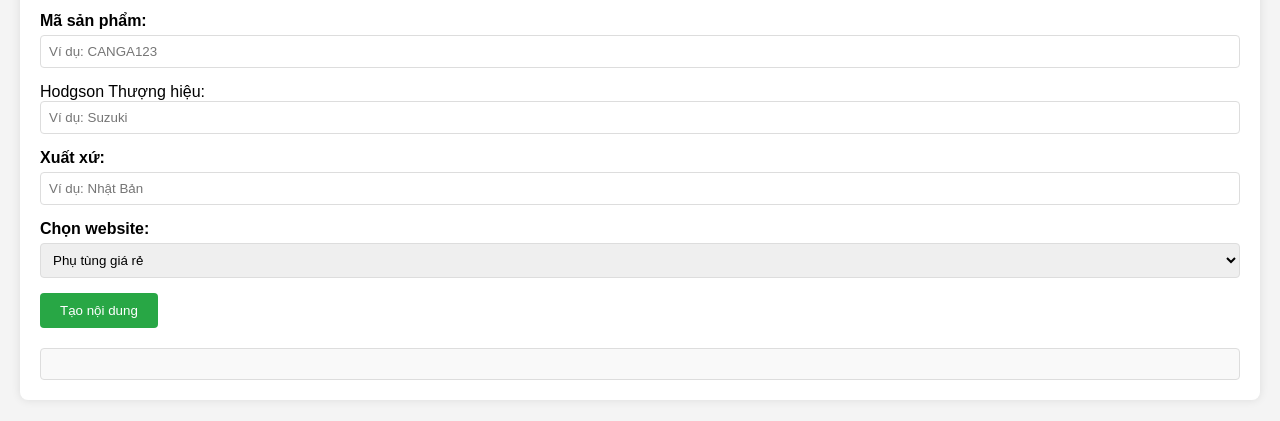
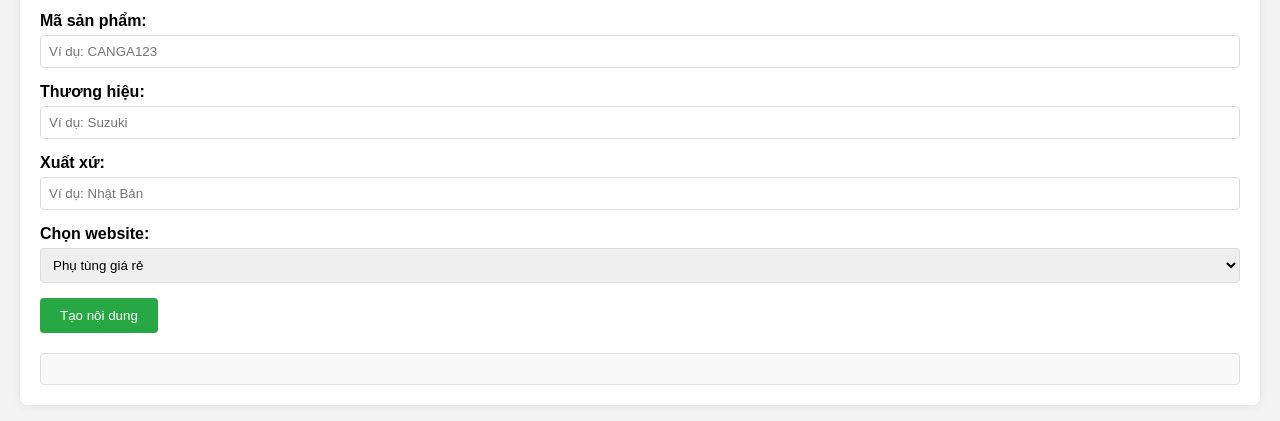
Before and after one commit to KieugiaAuto/seo-content-tool, a plain HTML site: page index.html in a window 1280 px wide. Shown: the part 179-600 px from the top of the page. Drawn offline with Linux system fonts and the light colour scheme.

Commit message:
Update index.html

```diff
--- a/index.html
+++ b/index.html
@@ -83,7 +83,7 @@
       <input type="text" id="ma" placeholder="Ví dụ: CANGA123">
     </div>
     <div class="form-group">
-      Hodgson Thượng hiệu:</label>
+      <label for="thuonghieu">Thương hiệu:</label>
       <input type="text" id="thuonghieu" placeholder="Ví dụ: Suzuki">
     </div>
     <div class="form-group">
```
